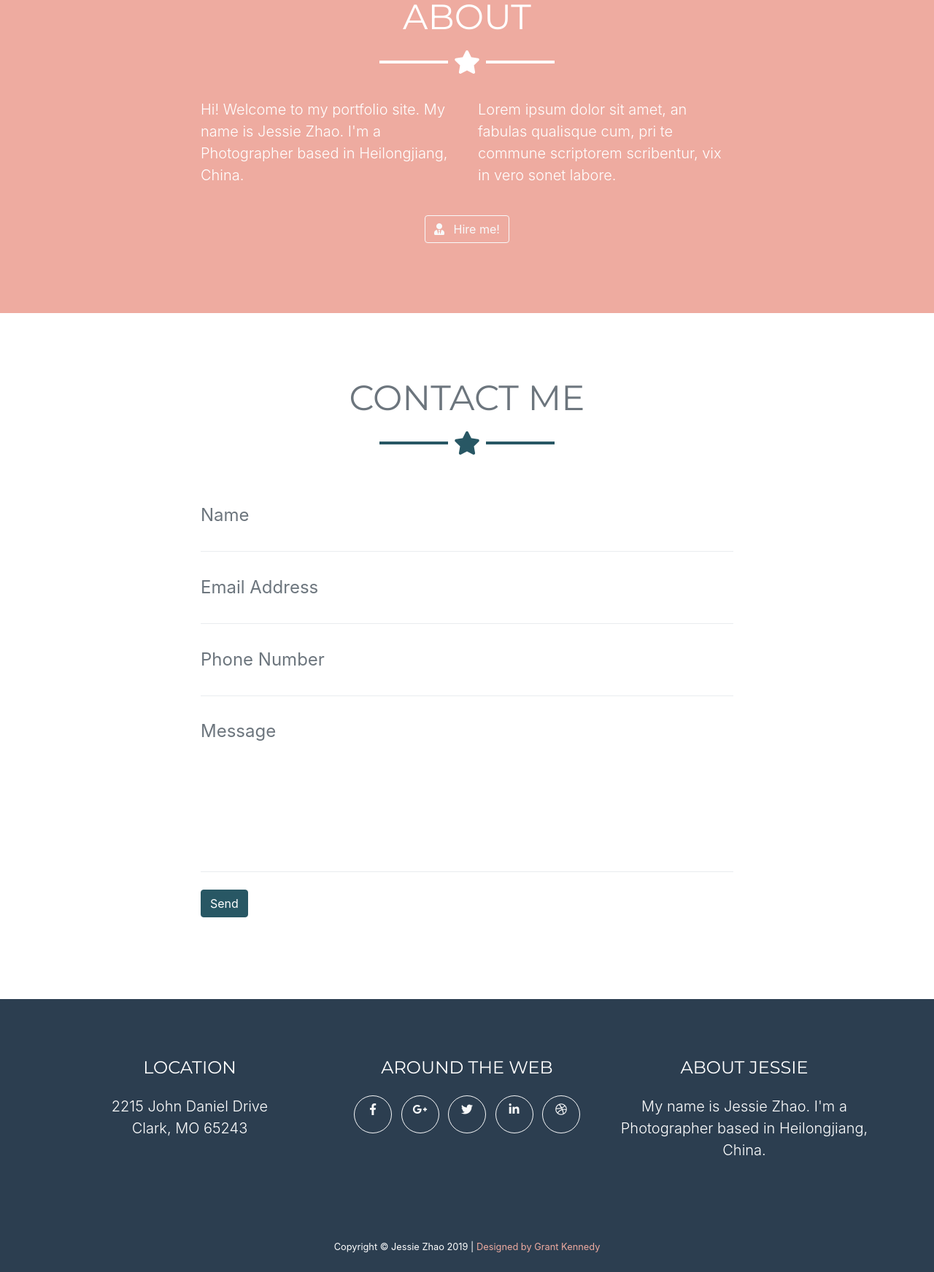
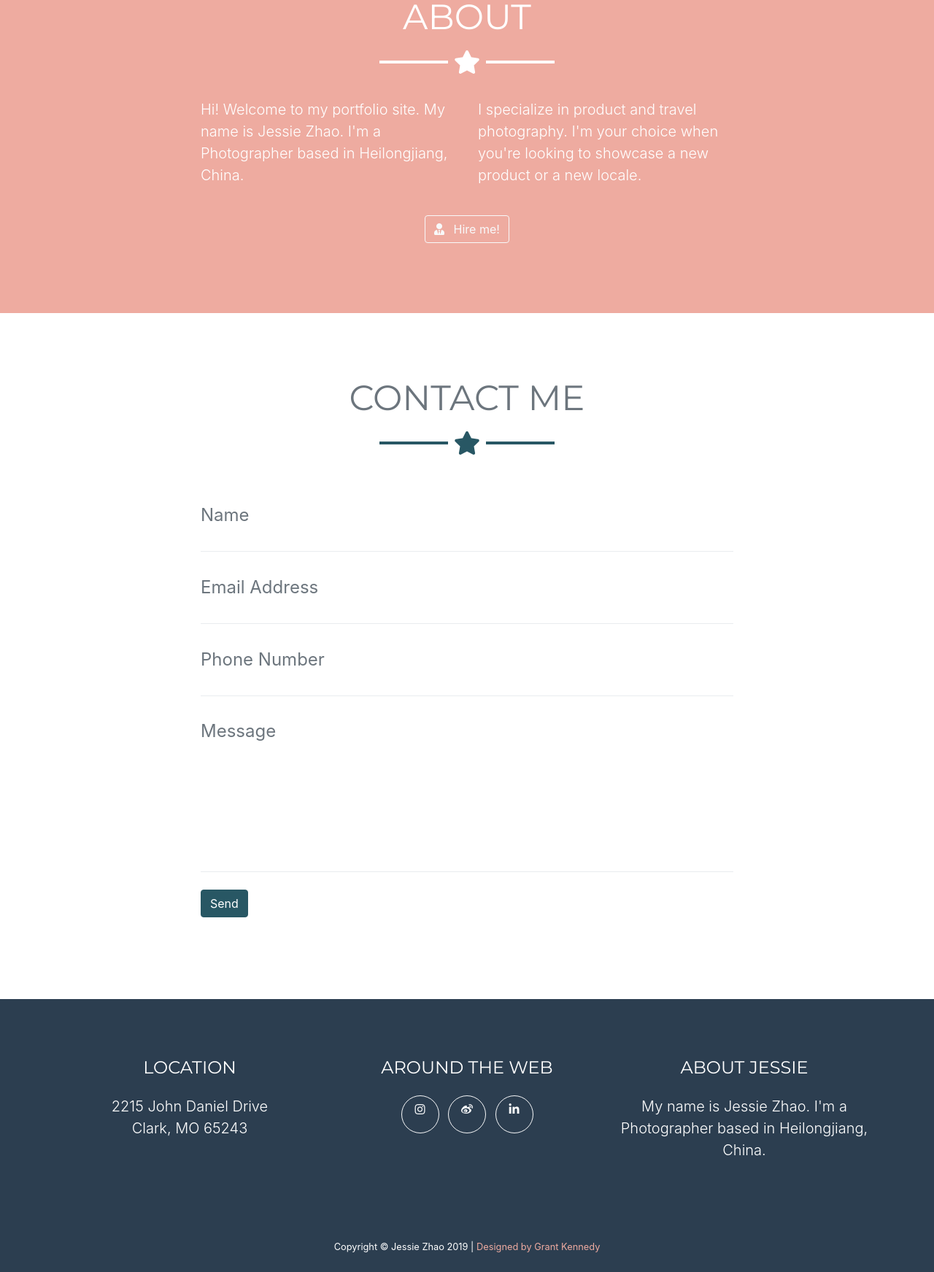
Before and after one commit to gkennedy87/Jessie-Zhao-Portfolio, a website with bundled scripts: page index.html in a window 1280 px wide. Shown: the part 1871-3614 px from the top of the page at 73% size. Built offline with nearby package versions, Linux system fonts and the light colour scheme.

Commit message:
changed color of social icons on hover

```diff
--- a/css/styles.css
+++ b/css/styles.css
@@ -116,3 +116,7 @@ hr.star-dark::after {
 #designer {
   color: #eeaba0;
 }
+
+.btn-social:hover {
+  background-color: #EEABA0;
+}
--- a/index.html
+++ b/index.html
@@ -143,7 +143,7 @@
           <p class="lead">Hi! Welcome to my portfolio site. My name is Jessie Zhao. I'm a Photographer based in Heilongjiang, China. </p>
         </div>
         <div class="col-lg-4 mr-auto">
-          <p class="lead">Lorem ipsum dolor sit amet, an fabulas qualisque cum, pri te commune scriptorem scribentur, vix in vero sonet labore. </p>
+          <p class="lead">I specialize in product and travel photography. I'm your choice when you're looking to showcase a new product or a new locale. </p>
         </div>
       </div>
       <div class="text-center mt-4">
@@ -217,28 +217,18 @@
           <h4 class="text-uppercase mb-4">Around the Web</h4>
           <ul class="list-inline mb-0">
             <li class="list-inline-item">
-              <a class="btn btn-outline-light btn-social text-center rounded-circle" href="#">
-                <i class="fab fa-fw fa-facebook-f"></i>
+              <a class="btn btn-outline-light btn-social text-center rounded-circle" href="https://www.instagram.com/jicyying/">
+                <i class="fab fa-fw fa-instagram"></i>
               </a>
             </li>
             <li class="list-inline-item">
-              <a class="btn btn-outline-light btn-social text-center rounded-circle" href="#">
-                <i class="fab fa-fw fa-google-plus-g"></i>
-              </a>
-            </li>
-            <li class="list-inline-item">
-              <a class="btn btn-outline-light btn-social text-center rounded-circle" href="#">
-                <i class="fab fa-fw fa-twitter"></i>
+              <a class="btn btn-outline-light btn-social text-center rounded-circle" href="https://weibo.com/u/5869643012">
+                <i class="fab fa-fw fa-weibo"></i>
               </a>
             </li>
             <li class="list-inline-item">
               <a class="btn btn-outline-light btn-social text-center rounded-circle" href="#">
                 <i class="fab fa-fw fa-linkedin-in"></i>
-              </a>
-            </li>
-            <li class="list-inline-item">
-              <a class="btn btn-outline-light btn-social text-center rounded-circle" href="#">
-                <i class="fab fa-fw fa-dribbble"></i>
               </a>
             </li>
           </ul>
```
